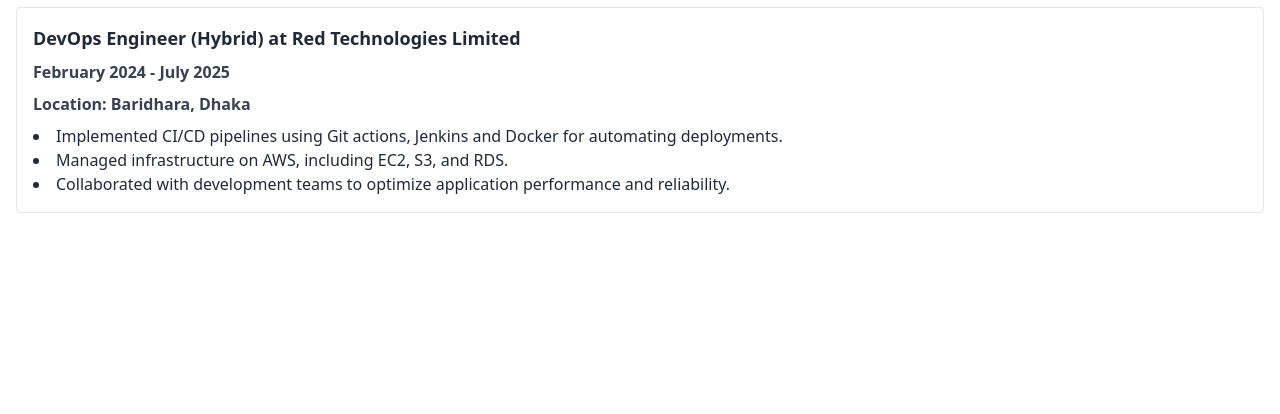
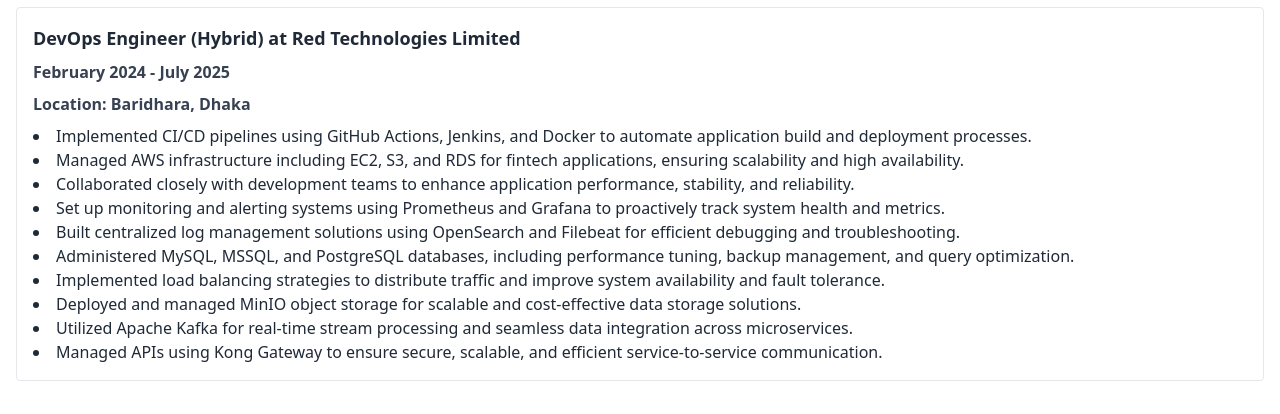
Before and after one commit to anfal11/my-portfolio, a React (Vite) app: page / in a window 1280 px wide. Shown: the part 3480-3894 px from the top of the page. Built offline with nearby package versions, Linux system fonts and the light colour scheme.

Commit message:
Experience section updated with details

```diff
--- a/src/Components/Experience.jsx
+++ b/src/Components/Experience.jsx
@@ -1,15 +1,73 @@
 const Experience = () => {
   return (
     <div className="max-w-[1520px] mx-auto py-8 px-4 mt-48 mb-20">
-        <h2 className="text-center font-bold text-4xl underline mb-10" data-aos="zoom-in" data-aos-duration="1000">Experience</h2>
+      <h2
+        className="text-center font-bold text-4xl underline mb-10"
+        data-aos="zoom-in"
+        data-aos-duration="1000"
+      >
+        Experience
+      </h2>
       <div className="border border-gray-200 p-4 rounded">
-          <h3 className="text-lg font-extrabold mb-2">DevOps Engineer (Hybrid) at Red Technologies Limited</h3>
-          <p className="text-gray-700 mb-2 font-bold">February 2024 - July 2025</p>
-          <p className="text-gray-700 mb-2 font-semibold">Location: Baridhara, Dhaka</p>
+        <h3 className="text-lg font-extrabold mb-2">
+          DevOps Engineer (Hybrid) at Red Technologies Limited
+        </h3>
+        <p className="text-gray-700 mb-2 font-bold">
+          February 2024 - July 2025
+        </p>
+        <p className="text-gray-700 mb-2 font-semibold">
+          Location: Baridhara, Dhaka
+        </p>
         <ul className="list-disc list-inside">
-            <li>Implemented CI/CD pipelines using Git actions, Jenkins and Docker for automating deployments.</li>
-            <li>Managed infrastructure on AWS, including EC2, S3, and RDS.</li>
-            <li>Collaborated with development teams to optimize application performance and reliability.</li>
+          <li>
+            Implemented CI/CD pipelines using GitHub Actions, Jenkins, and
+            Docker to automate application build and deployment processes.
+          </li>
+
+          <li>
+            Managed AWS infrastructure including EC2, S3, and RDS for fintech
+            applications, ensuring scalability and high availability.
+          </li>
+
+          <li>
+            Collaborated closely with development teams to enhance application
+            performance, stability, and reliability.
+          </li>
+
+          <li>
+            Set up monitoring and alerting systems using Prometheus and Grafana
+            to proactively track system health and metrics.
+          </li>
+
+          <li>
+            Built centralized log management solutions using OpenSearch and
+            Filebeat for efficient debugging and troubleshooting.
+          </li>
+
+          <li>
+            Administered MySQL, MSSQL, and PostgreSQL databases, including
+            performance tuning, backup management, and query optimization.
+          </li>
+
+          <li>
+            Implemented load balancing strategies to distribute traffic and
+            improve system availability and fault tolerance.
+          </li>
+
+          <li>
+            Deployed and managed MinIO object storage for scalable and
+            cost-effective data storage solutions.
+          </li>
+
+          <li>
+            Utilized Apache Kafka for real-time stream processing and seamless
+            data integration across microservices.
+          </li>
+
+          <li>
+            Managed APIs using Kong Gateway to ensure secure, scalable, and
+            efficient service-to-service communication.
+          </li>
         </ul>
       </div>
     </div>
```
Lines whose indentation alone changed are shown as unchanged.
